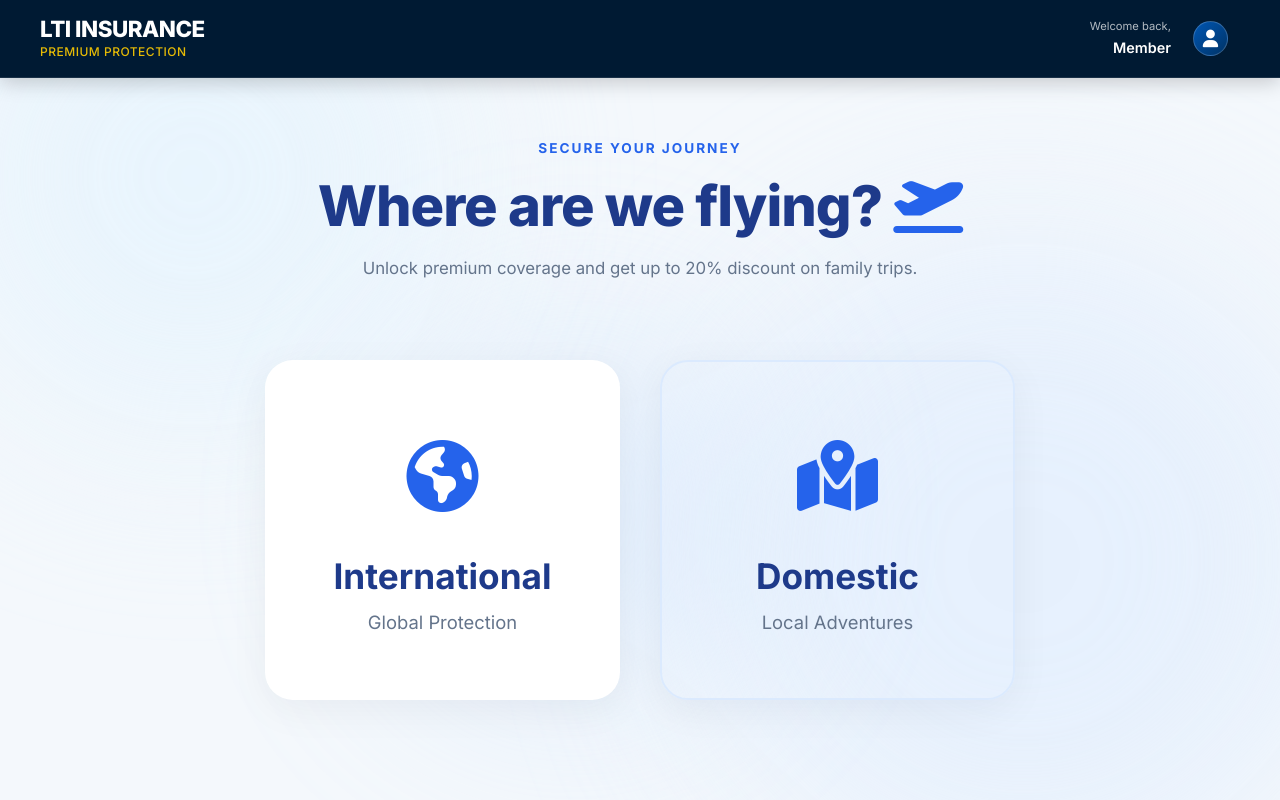
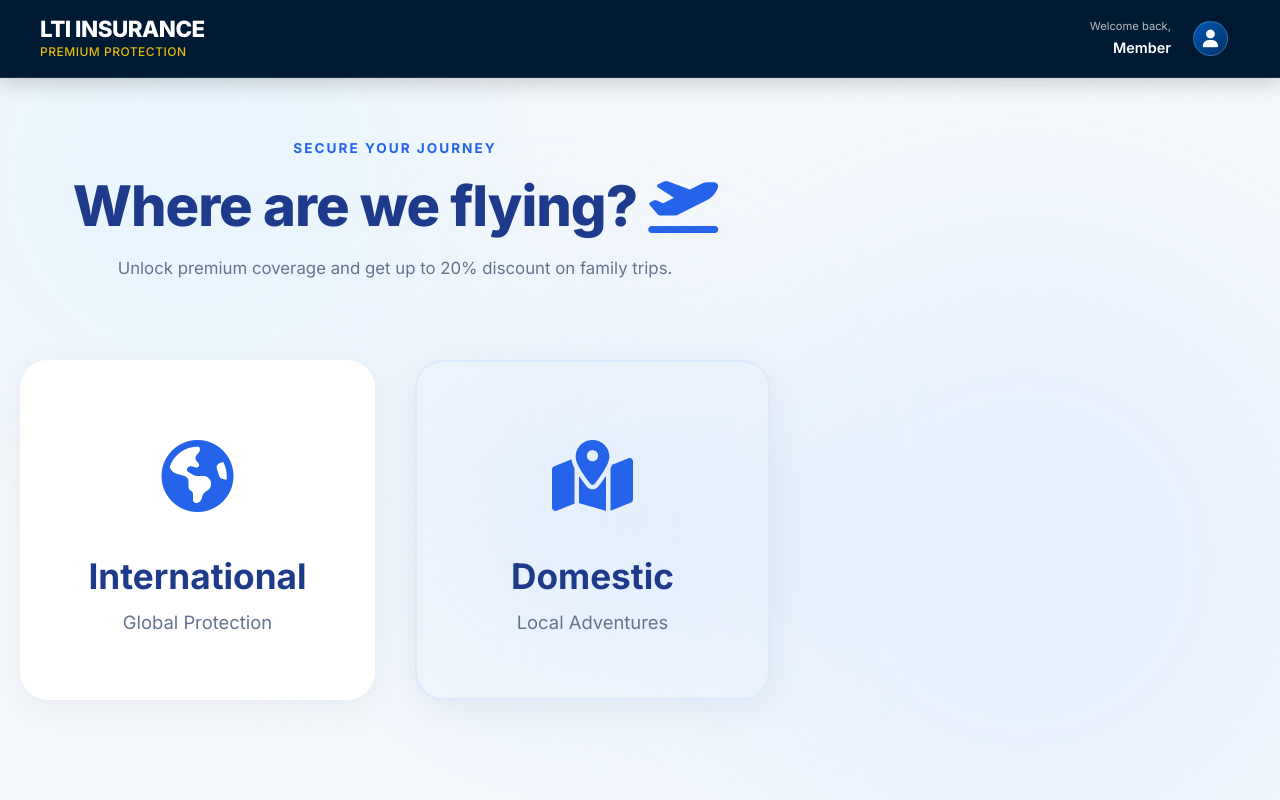
Before and after one commit to Kaushik-2802/Insurance_portal, a React (Vite) app: page /travel-insurance in a window 1280 px wide. Shown: the top 800 px of the page. Built offline with nearby package versions, Linux system fonts and the light colour scheme.

Commit message:
changes in travel insurance css

```diff
--- a/src/pages/TravelInsurance.css
+++ b/src/pages/TravelInsurance.css
@@ -58,30 +58,34 @@
 .neo-container {
   position: relative;
   z-index: 10;
-  max-width: 1250px;
+  max-width: 1400px;
   width: 100%;
   margin: 0 auto;
   padding: 40px 20px 80px;
   flex-grow: 1;
+  display: flex;
+  flex-direction: column;
 }
 
 /* --- FORCED LAYOUT FIX FOR WIDER FORM --- */
 .neo-split-layout {
   display: flex;
   gap: 40px;
-  align-items: flex-start;
-  justify-content: center;
+  align-items: stretch;
+  justify-content: flex-start;
   width: 100%;
-  max-width: 1150px; /* Allows the entire block to stretch wider */
   margin: 0 auto;
   position: relative;
   z-index: 10;
 }
 
 .neo-main-content {
-  flex: 1 1 auto !important; /* Forces this section to grow and fill empty space */
-  width: 100% !important;
-  max-width: 750px !important; /* Drastically increases the allowed width of the form */
+  flex: 1;
+  width: 100%;
+  max-width: 750px;
+  display: flex;
+  flex-direction: column;
+  min-height: 100%;
 }
 /* ---------------------------------------- */
 
@@ -201,7 +205,13 @@
   border-radius: 20px;
   padding: 40px;
   box-shadow: 0 4px 24px rgba(15, 23, 42, 0.07), 0 1px 4px rgba(15, 23, 42, 0.04);
-  width: 100% !important; /* Force card to match the new wider main container */
+  width: 100%;
+  max-width: 750px;
+  margin: 0;
+  min-height: 600px;
+  flex: 1;
+  display: flex;
+  flex-direction: column;
   position: relative;
   z-index: 15;
 }
@@ -209,8 +219,8 @@
 .neo-sidebar {
   width: 360px;
   flex-shrink: 0;
-  position: sticky;
-  top: 24px;
+  position: relative;
+  top: 0;
   align-self: flex-start;
   max-height: calc(100vh - 48px);
   overflow-y: auto;
```
